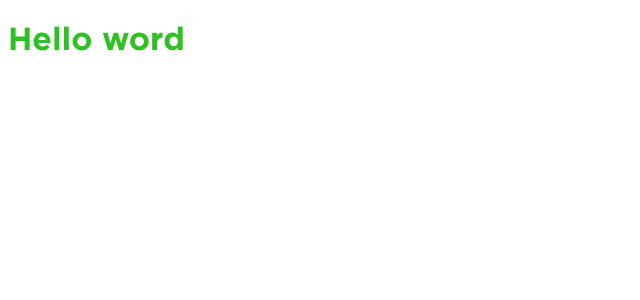
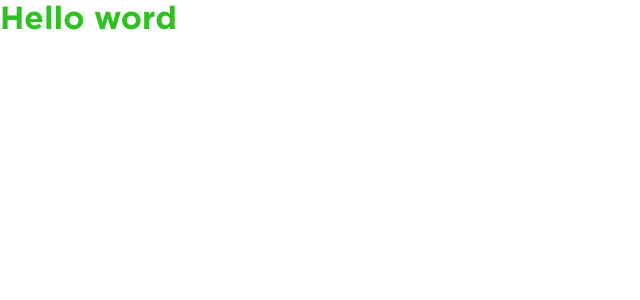
Before and after one commit to ErickClinton/Desafio-SmartFit, an Angular app: page / in a window 1280 px wide. Shown: the top 300 px of the page, without its empty margins (0-640 px from the left). Built offline with nearby package versions, Linux system fonts and the light colour scheme.

Commit message:
chore: add aditional styling and image

```diff
--- a/src/styles.scss
+++ b/src/styles.scss
@@ -6,6 +6,17 @@
   --green: #2FC022;
 }
 
+*{
+  font-family: Gotham;
+  box-sizing: border-box;
+  padding: 0;
+  margin: 0;
+}
+
+body{
+  height: 100%;
+  width: 100%;
+}
 @font-face {
   font-family: 'Gotham';
   src: url("./assets/fonts/Gotham/gotham-light.woff2") format('truetype');
```
Also changed, not shown: src/assets/images/svg/logo.svg (added).
